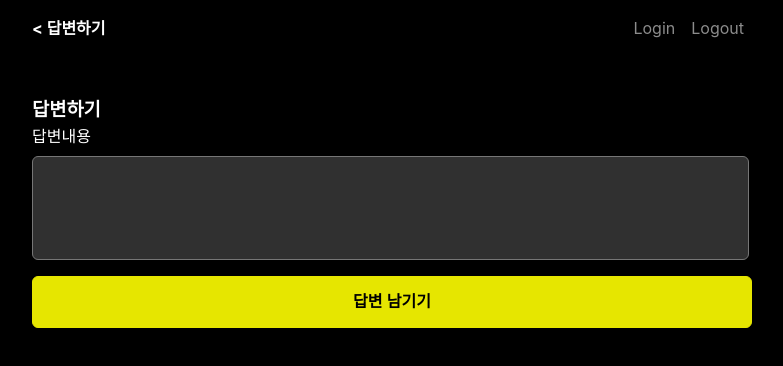
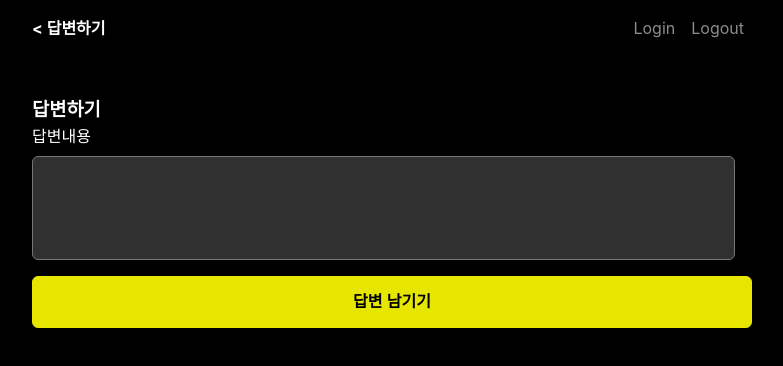
Before and after one commit to HJK9810/BoardProject-React, a React (Create React App) app: page /addAnswer/1 in a window 1280 px wide. Shown: the top 366 px of the page, without its empty margins (248-1031 px from the left). Built offline with nearby package versions, Linux system fonts and the light colour scheme.

Commit message:
change login css

```diff
--- a/src/login/login.screen.tsx
+++ b/src/login/login.screen.tsx
@@ -23,7 +23,7 @@ function Login() {
     };
 
     await BoardService.login(axiosBody).then((res) => {
-      if (res.hasOwnProperty("code")) {
+      if (!res || res.hasOwnProperty("code")) {
         // user 존재X
         setEMessage(res.message);
         setEmail("");
--- a/src/style/form.scss
+++ b/src/style/form.scss
@@ -8,7 +8,7 @@ form {
 
   .form-control {
     display: block;
-    width: 96%;
+    width: 94%;
     font-size: 1rem;
     padding: 0.375rem 0.75rem;
     appearance: none;
```
